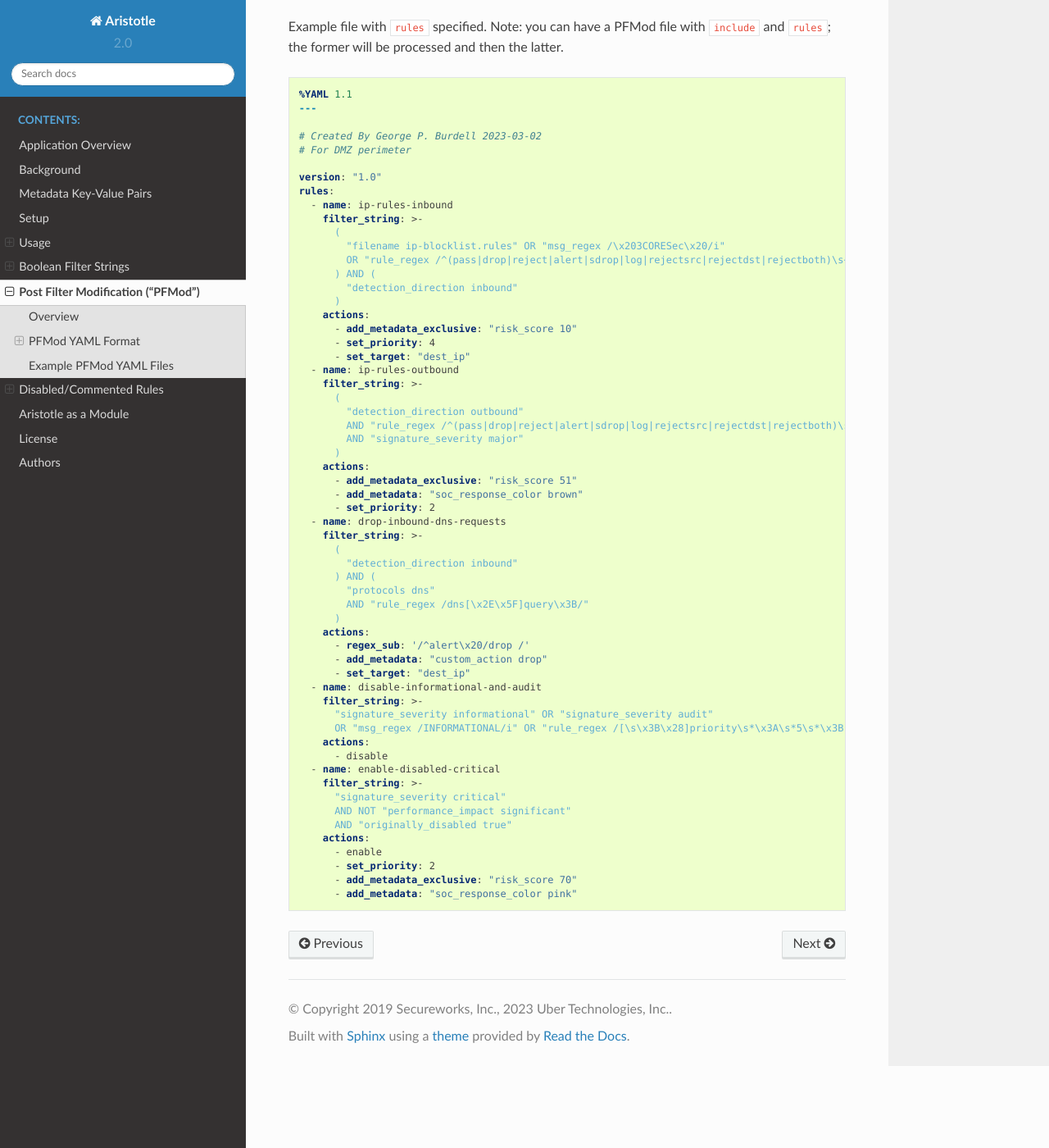
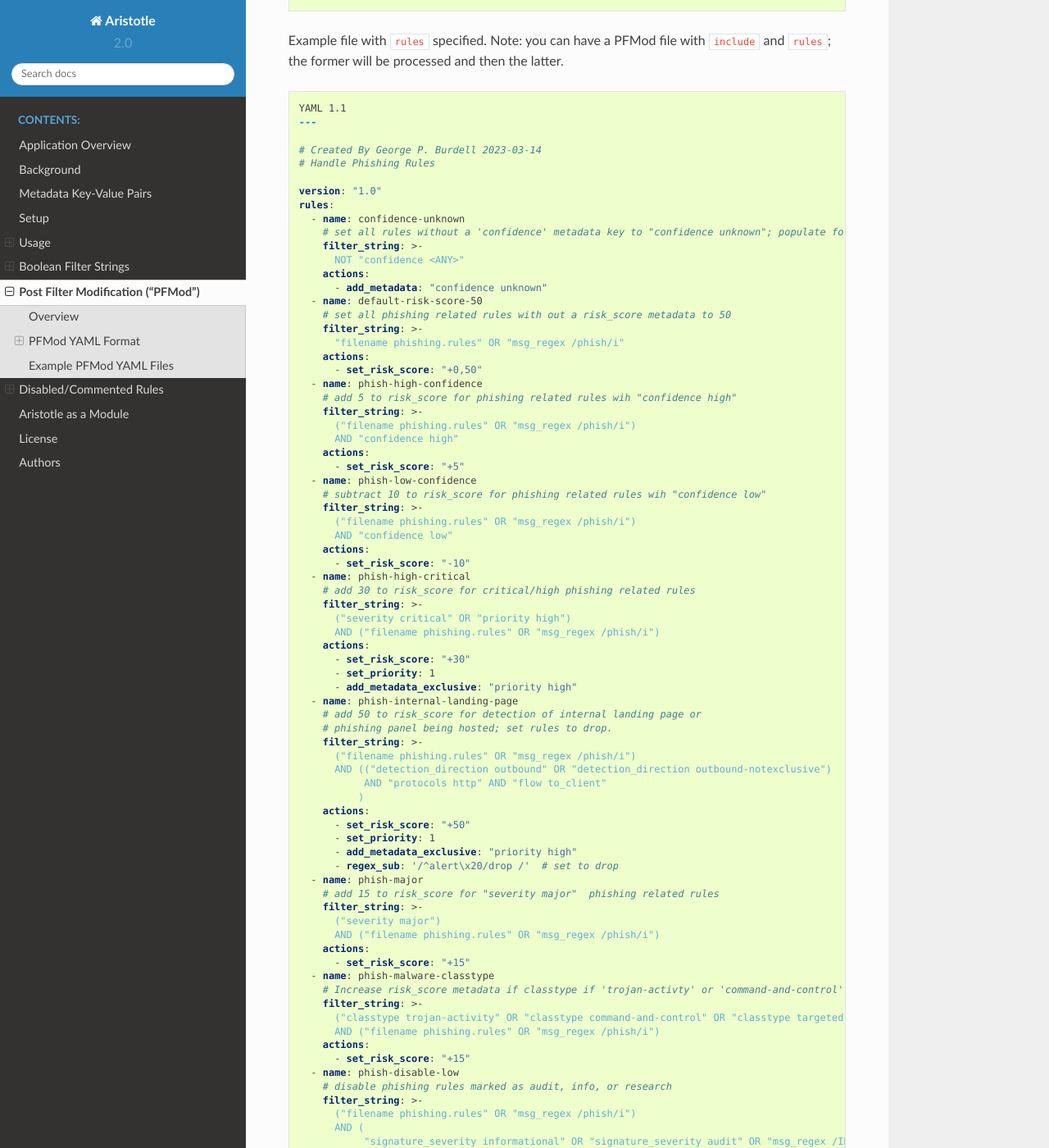
Before and after one commit to secureworks/aristotle, a Sphinx documentation site: the page built from docs/post_filter_mod.rst, in a window 1280 px wide and 1400 px high, scrolled down 4198 px. Shown: the whole window at 82% size. Built offline with Sphinx 7.4.7 and the Read the Docs theme 2.0.0, drawn with Linux system fonts in a browser that asks for light colours; some of the changed text lies outside the part shown.

Commit message:
update PFMod example(s)

```diff
--- a/docs/post_filter_mod.rst
+++ b/docs/post_filter_mod.rst
@@ -160,6 +160,7 @@ Example file using ``include`` to load multiple PFMod files:
       - "pfmod-inbound.yaml"
       - "pfmod-outbound.yaml"
       - "pfmod-malware.yaml"
+      - "pfmod-phishing.yaml"
 
 
 Example file with ``rules`` specified.  Note: you can have a PFMod file with ``include`` and ``rules``; the former
@@ -167,62 +168,85 @@ will be processed and then the latter.
 
 .. code-block:: yaml
 
-    %YAML 1.1
-    ---
+  YAML 1.1
+  ---
 
-    # Created By George P. Burdell 2023-03-02
-    # For DMZ perimeter
+  # Created By George P. Burdell 2023-03-14
+  # Handle Phishing Rules
 
-    version: "1.0"
-    rules:
-      - name: ip-rules-inbound
-        filter_string: >-
-          (
-            "filename ip-blocklist.rules" OR "msg_regex /\x203CORESec\x20/i"
-            OR "rule_regex /^(pass|drop|reject|alert|sdrop|log|rejectsrc|rejectdst|rejectboth)\s+ip\s/"
-          ) AND (
-            "detection_direction inbound"
-          )
-        actions:
-          - add_metadata_exclusive: "risk_score 10"
-          - set_priority: 4
-          - set_target: "dest_ip"
-      - name: ip-rules-outbound
-        filter_string: >-
-          (
-            "detection_direction outbound"
-            AND "rule_regex /^(pass|drop|reject|alert|sdrop|log|rejectsrc|rejectdst|rejectboth)\s+ip\s+/"
-            AND "signature_severity major"
-          )
-        actions:
-          - add_metadata_exclusive: "risk_score 51"
-          - add_metadata: "soc_response_color brown"
-          - set_priority: 2
-      - name: drop-inbound-dns-requests
-        filter_string: >-
-          (
-            "detection_direction inbound"
-          ) AND (
-            "protocols dns"
-            AND "rule_regex /dns[\x2E\x5F]query\x3B/"
-          )
-        actions:
-          - regex_sub: '/^alert\x20/drop /'
-          - add_metadata: "custom_action drop"
-          - set_target: "dest_ip"
-      - name: disable-informational-and-audit
-        filter_string: >-
-          "signature_severity informational" OR "signature_severity audit"
-          OR "msg_regex /INFORMATIONAL/i" OR "rule_regex /[\s\x3B\x28]priority\s*\x3A\s*5\s*\x3B"
-        actions:
-          - disable
-      - name: enable-disabled-critical
-        filter_string: >-
-          "signature_severity critical"
-          AND NOT "performance_impact significant"
-          AND "originally_disabled true"
-        actions:
-          - enable
-          - set_priority: 2
-          - add_metadata_exclusive: "risk_score 70"
-          - add_metadata: "soc_response_color pink"
+  version: "1.0"
+  rules:
+    - name: confidence-unknown
+      # set all rules without a 'confidence' metadata key to "confidence unknown"; populate for SIEM
+      filter_string: >-
+        NOT "confidence <ANY>"
+      actions:
+        - add_metadata: "confidence unknown"
+    - name: default-risk-score-50
+      # set all phishing related rules with out a risk_score metadata to 50
+      filter_string: >-
+        "filename phishing.rules" OR "msg_regex /phish/i"
+      actions:
+        - set_risk_score: "+0,50"
+    - name: phish-high-confidence
+      # add 5 to risk_score for phishing related rules wih "confidence high"
+      filter_string: >-
+        ("filename phishing.rules" OR "msg_regex /phish/i")
+        AND "confidence high"
+      actions:
+        - set_risk_score: "+5"
+    - name: phish-low-confidence
+      # subtract 10 to risk_score for phishing related rules wih "confidence low"
+      filter_string: >-
+        ("filename phishing.rules" OR "msg_regex /phish/i")
+        AND "confidence low"
+      actions:
+        - set_risk_score: "-10"
+    - name: phish-high-critical
+      # add 30 to risk_score for critical/high phishing related rules
+      filter_string: >-
+        ("severity critical" OR "priority high")
+        AND ("filename phishing.rules" OR "msg_regex /phish/i")
+      actions:
+        - set_risk_score: "+30"
+        - set_priority: 1
+        - add_metadata_exclusive: "priority high"
+    - name: phish-internal-landing-page
+      # add 50 to risk_score for detection of internal landing page or
+      # phishing panel being hosted; set rules to drop.
+      filter_string: >-
+        ("filename phishing.rules" OR "msg_regex /phish/i")
+        AND (("detection_direction outbound" OR "detection_direction outbound-notexclusive")
+             AND "protocols http" AND "flow to_client"
+            )
+      actions:
+        - set_risk_score: "+50"
+        - set_priority: 1
+        - add_metadata_exclusive: "priority high"
+        - regex_sub: '/^alert\x20/drop /'  # set to drop
+    - name: phish-major
+      # add 15 to risk_score for "severity major"  phishing related rules
+      filter_string: >-
+        ("severity major")
+        AND ("filename phishing.rules" OR "msg_regex /phish/i")
+      actions:
+        - set_risk_score: "+15"
+    - name: phish-malware-classtype
+      # Increase risk_score metadata if classtype if 'trojan-activty' or 'command-and-control'
+      filter_string: >-
+        ("classtype trojan-activity" OR "classtype command-and-control" OR "classtype targeted-activity")
+        AND ("filename phishing.rules" OR "msg_regex /phish/i")
+      actions:
+        - set_risk_score: "+15"
+    - name: phish-disable-low
+      # disable phishing rules marked as audit, info, or research
+      filter_string: >-
+        ("filename phishing.rules" OR "msg_regex /phish/i")
+        AND (
+             "signature_severity informational" OR "signature_severity audit" OR "msg_regex /INFORMATIONAL/i"
+             OR "rule_regex /[\s\x3B\x28]priority\s*\x3A\s*[45]\s*\x3B/" OR "priority research" OR "priority low"
+            )
+        AND NOT "rule_regex /[\s\x3B\x28]flowbits\s*\x3A\s?set/"
+      actions:
+        - set_risk_score: "-25" # in case a subsequent rule (re)enables this, the risk score will be accurate.
+        - disable
```
Also changed, not shown: 1 other file.
